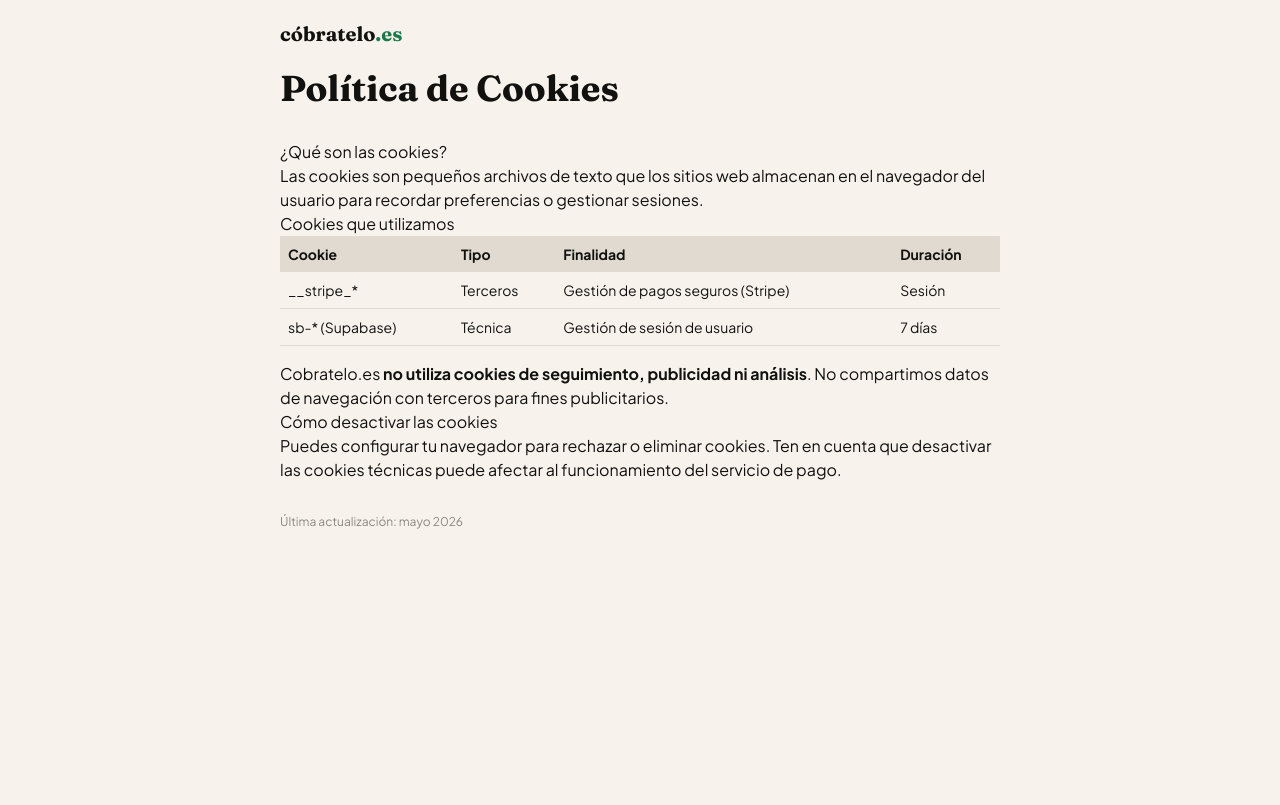
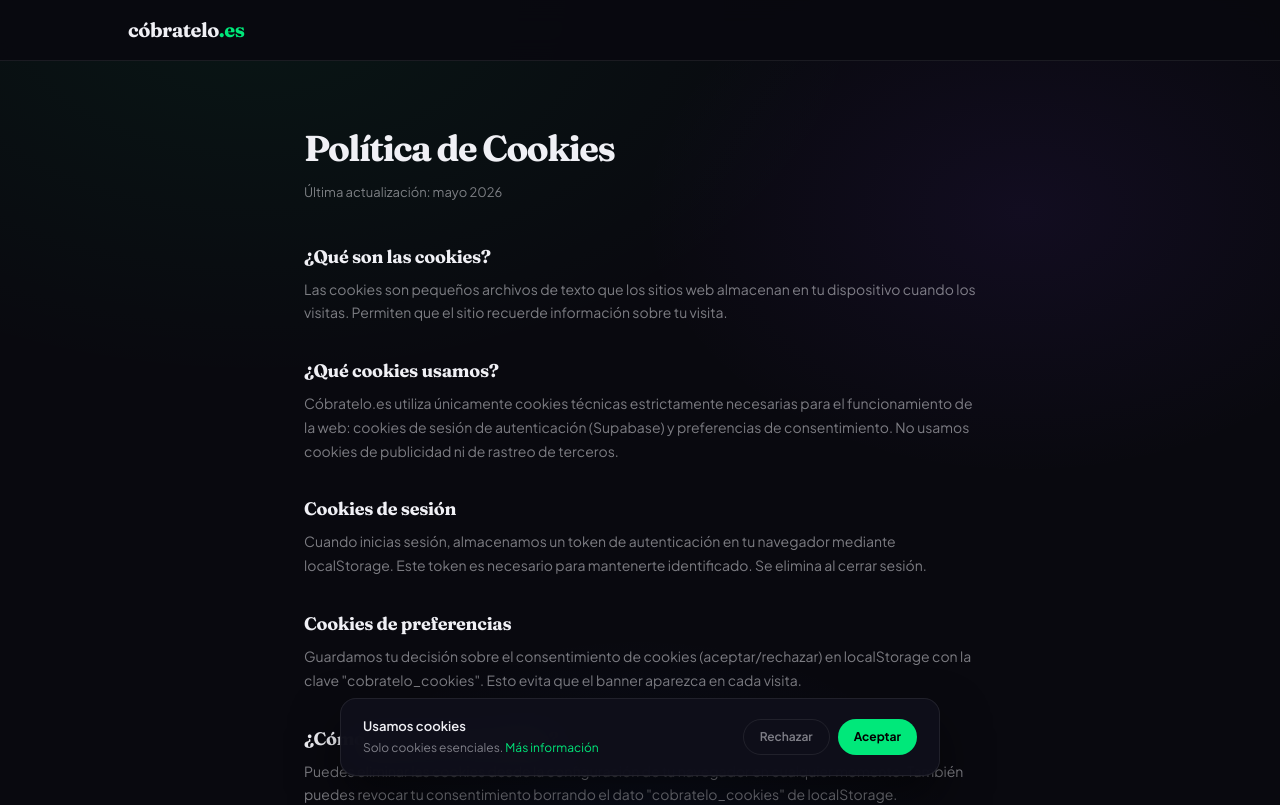
Before and after one commit to enki1982/cobratelo, a Next.js app: page /cookies in a window 1280 px wide. Shown: the top 805 px of the page. Built offline with nearby package versions, Linux system fonts and the light colour scheme.

Commit message:
feat: logos reales Wikimedia + banner cookies RGPD + página política cookies

```diff
--- /dev/null
+++ b/components/CookieBanner.js
@@ -0,0 +1,39 @@
+import { useState, useEffect } from 'react'
+import Link from 'next/link'
+import { C } from '../lib/theme'
+
+export default function CookieBanner() {
+  const [visible, setVisible] = useState(false)
+
+  useEffect(() => {
+    const consent = localStorage.getItem('cobratelo_cookies')
+    if (!consent) setVisible(true)
+  }, [])
+
+  const aceptar = () => { localStorage.setItem('cobratelo_cookies', 'accepted'); setVisible(false) }
+  const rechazar = () => { localStorage.setItem('cobratelo_cookies', 'rejected'); setVisible(false) }
+
+  if (!visible) return null
+
+  return (
+    <div style={{ position: 'fixed', bottom: 24, left: '50%', transform: 'translateX(-50%)', zIndex: 9999, width: 'calc(100% - 48px)', maxWidth: 600 }}>
+      <div style={{ background: 'rgba(15,15,26,0.97)', border: `1px solid ${C.border}`, borderRadius: 16, padding: '18px 22px', backdropFilter: 'blur(20px)', boxShadow: '0 24px 48px rgba(0,0,0,0.5)', display: 'flex', alignItems: 'center', gap: 20, flexWrap: 'wrap' }}>
+        <div style={{ flex: 1, minWidth: 180 }}>
+          <p style={{ fontSize: 13, color: C.text, fontWeight: 600, marginBottom: 3 }}>Usamos cookies</p>
+          <p style={{ fontSize: 12, color: C.muted, lineHeight: 1.5 }}>
+            Solo cookies esenciales.{' '}
+            <Link href="/cookies" style={{ color: C.green, textDecoration: 'none' }}>Más información</Link>
+          </p>
+        </div>
+        <div style={{ display: 'flex', gap: 8, flexShrink: 0 }}>
+          <button onClick={rechazar} style={{ background: 'transparent', border: `1px solid ${C.border}`, color: C.muted, fontSize: 12, fontWeight: 600, padding: '8px 16px', borderRadius: 100, cursor: 'pointer' }}>
+            Rechazar
+          </button>
+          <button onClick={aceptar} style={{ background: C.green, border: 'none', color: '#000', fontSize: 12, fontWeight: 700, padding: '8px 16px', borderRadius: 100, cursor: 'pointer' }}>
+            Aceptar
+          </button>
+        </div>
+      </div>
+    </div>
+  )
+}
--- a/pages/_app.js
+++ b/pages/_app.js
@@ -1,5 +1,9 @@
+import CookieBanner from '../components/CookieBanner'
 import '../styles/globals.css'
 
 export default function App({ Component, pageProps }) {
-  return <Component {...pageProps} />
+  return <>
+      <Component {...pageProps} />
+      <CookieBanner />
+    </>
 }
--- a/pages/cookies.js
+++ b/pages/cookies.js
@@ -1,66 +1,36 @@
 import Head from 'next/head'
 import Link from 'next/link'
+import { C, bgMesh, navStyle } from '../lib/theme'
 
 export default function Cookies() {
   return (
     <>
-      <Head>
-        <title>Política de Cookies — Cóbratelo</title>
-        <meta name="robots" content="noindex" />
-      </Head>
-      <div className="min-h-screen bg-[#F7F3EC]">
-        <nav className="px-6 py-5 max-w-3xl mx-auto">
-          <Link href="/" className="font-display text-xl font-bold text-[#111110]">
-            cóbratelo<span className="text-[#1A7A4A]">.es</span>
-          </Link>
+      <Head><title>Política de Cookies — Cóbratelo.es</title><meta name="viewport" content="width=device-width,initial-scale=1" /></Head>
+      <div style={bgMesh}>
+        <nav style={navStyle}>
+          <div style={{ maxWidth: 1024, margin: '0 auto', display: 'flex', alignItems: 'center', height: 60, padding: '0' }}>
+            <Link href="/" className="font-display font-bold text-xl" style={{ color: C.text, textDecoration: 'none', letterSpacing: '-0.5px' }}>
+              cóbratelo<span style={{ color: C.green }}>.es</span>
+            </Link>
+          </div>
         </nav>
-        <div className="max-w-3xl mx-auto px-6 pb-20 prose prose-sm">
-          <h1 className="font-display text-4xl font-bold text-[#111110] mb-8">Política de Cookies</h1>
-
-          <h2>¿Qué son las cookies?</h2>
-          <p>
-            Las cookies son pequeños archivos de texto que los sitios web almacenan en el navegador
-            del usuario para recordar preferencias o gestionar sesiones.
-          </p>
-
-          <h2>Cookies que utilizamos</h2>
-          <table className="w-full text-sm border-collapse">
-            <thead>
-              <tr className="bg-[#E0DAD0]">
-                <th className="p-2 text-left">Cookie</th>
-                <th className="p-2 text-left">Tipo</th>
-                <th className="p-2 text-left">Finalidad</th>
-                <th className="p-2 text-left">Duración</th>
-              </tr>
-            </thead>
-            <tbody>
-              <tr className="border-b border-[#E0DAD0]">
-                <td className="p-2">__stripe_*</td>
-                <td className="p-2">Terceros</td>
-                <td className="p-2">Gestión de pagos seguros (Stripe)</td>
-                <td className="p-2">Sesión</td>
-              </tr>
-              <tr className="border-b border-[#E0DAD0]">
-                <td className="p-2">sb-* (Supabase)</td>
-                <td className="p-2">Técnica</td>
-                <td className="p-2">Gestión de sesión de usuario</td>
-                <td className="p-2">7 días</td>
-              </tr>
-            </tbody>
-          </table>
-
-          <p className="mt-4">
-            Cobratelo.es <strong>no utiliza cookies de seguimiento, publicidad ni análisis</strong>.
-            No compartimos datos de navegación con terceros para fines publicitarios.
-          </p>
-
-          <h2>Cómo desactivar las cookies</h2>
-          <p>
-            Puedes configurar tu navegador para rechazar o eliminar cookies. Ten en cuenta que
-            desactivar las cookies técnicas puede afectar al funcionamiento del servicio de pago.
-          </p>
-
-          <p className="text-xs text-[#888882] mt-8">Última actualización: mayo 2026</p>
+        <div style={{ maxWidth: 720, margin: '0 auto', padding: '60px 24px 80px' }}>
+          <h1 className="font-display font-bold" style={{ fontSize: 36, letterSpacing: '-1.5px', color: C.text, marginBottom: 8 }}>Política de Cookies</h1>
+          <p style={{ color: C.muted, fontSize: 13, marginBottom: 40 }}>Última actualización: mayo 2026</p>
+          {[
+            { t: '¿Qué son las cookies?', c: 'Las cookies son pequeños archivos de texto que los sitios web almacenan en tu dispositivo cuando los visitas. Permiten que el sitio recuerde información sobre tu visita.' },
+            { t: '¿Qué cookies usamos?', c: 'Cóbratelo.es utiliza únicamente cookies técnicas estrictamente necesarias para el funcionamiento de la web: cookies de sesión de autenticación (Supabase) y preferencias de consentimiento. No usamos cookies de publicidad ni de rastreo de terceros.' },
+            { t: 'Cookies de sesión', c: 'Cuando inicias sesión, almacenamos un token de autenticación en tu navegador mediante localStorage. Este token es necesario para mantenerte identificado. Se elimina al cerrar sesión.' },
+            { t: 'Cookies de preferencias', c: 'Guardamos tu decisión sobre el consentimiento de cookies (aceptar/rechazar) en localStorage con la clave "cobratelo_cookies". Esto evita que el banner aparezca en cada visita.' },
+            { t: '¿Cómo gestionar las cookies?', c: 'Puedes eliminar las cookies desde la configuración de tu navegador en cualquier momento. También puedes revocar tu consentimiento borrando el dato "cobratelo_cookies" de localStorage.' },
+            { t: 'Contacto', c: 'Para cualquier consulta sobre nuestra política de cookies: hola@cobratelo.es — KIESBROTER SL (NIF: B65417107), Mataró, Barcelona.' },
+          ].map((s, i) => (
+            <div key={i} style={{ marginBottom: 32 }}>
+              <h2 className="font-display font-bold" style={{ fontSize: 18, color: C.text, marginBottom: 8, letterSpacing: '-0.3px' }}>{s.t}</h2>
+              <p style={{ color: C.muted, fontSize: 14, lineHeight: 1.7 }}>{s.c}</p>
+            </div>
+          ))}
+          <Link href="/" style={{ color: C.green, fontSize: 14, textDecoration: 'none' }}>← Volver al inicio</Link>
         </div>
       </div>
     </>
```
